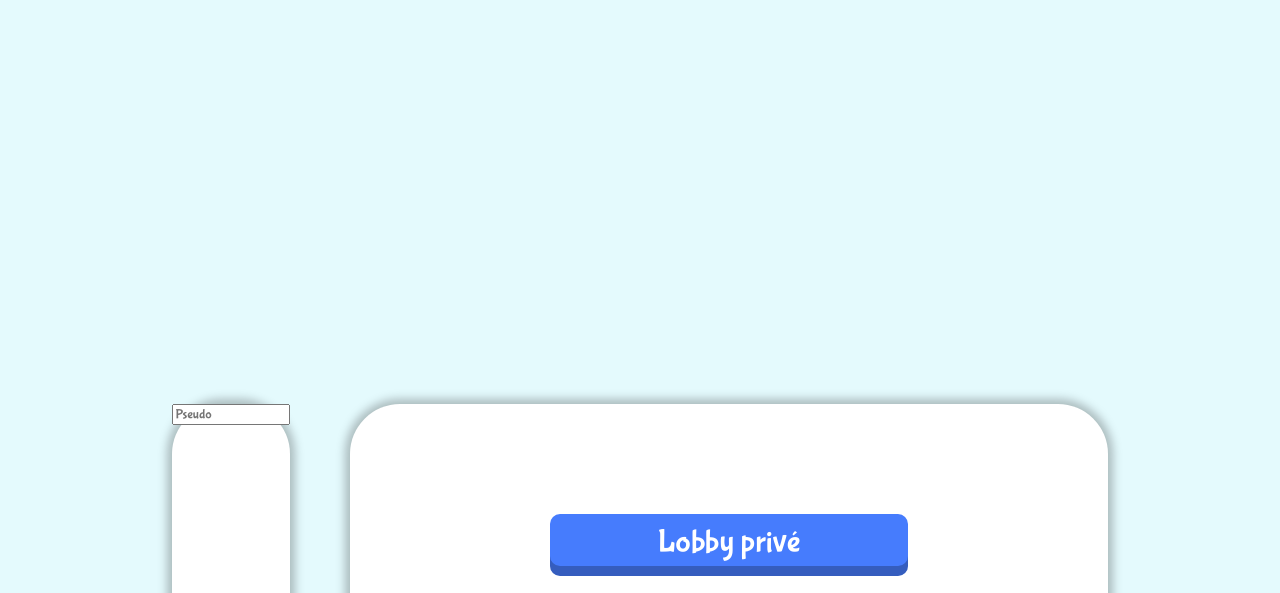
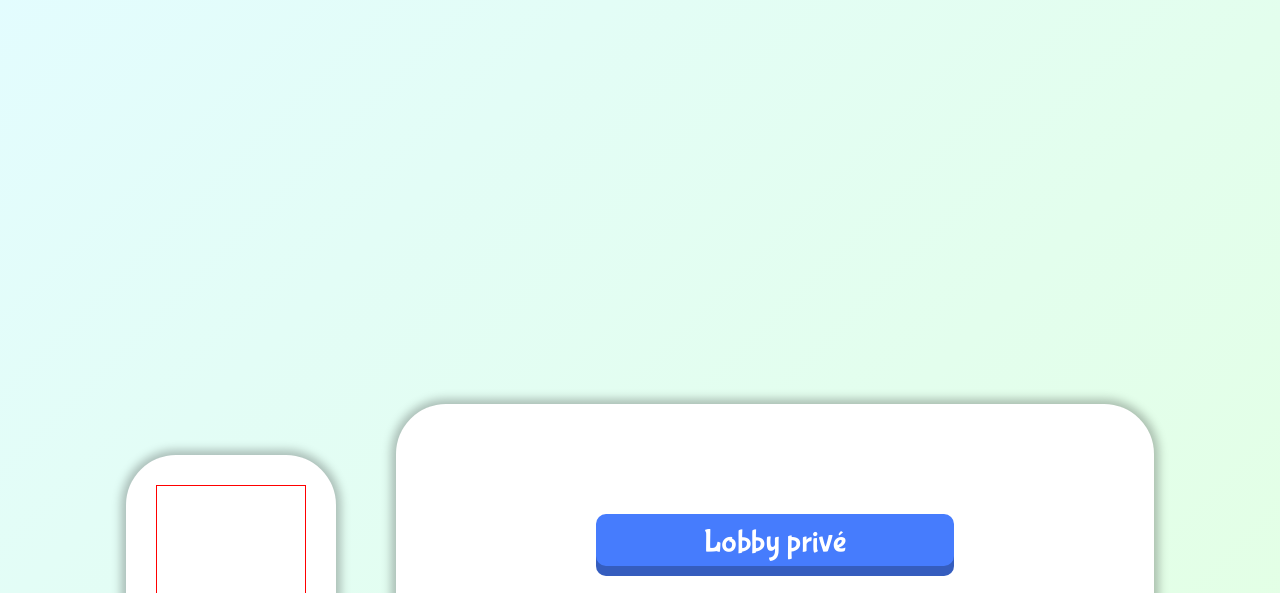
Before and after one commit to ArseneBrosy/minigames, a plain HTML site: page index.html in a window 1280 px wide. Shown: the part 82-675 px from the top of the page. Drawn offline with nearby package versions, Linux system fonts and the light colour scheme.

Commit message:
gradient

```diff
--- a/css/home.css
+++ b/css/home.css
@@ -2,7 +2,6 @@ body {
     display: flex;
     align-items: center;
     flex-direction: column;
-    background-color: #e4fafd;
 }
 
 #menus {
@@ -12,6 +11,7 @@ body {
     right: 0;
     bottom: 0;
     justify-content: center;
+    align-items: end;
 }
 
 .menu {
@@ -141,6 +141,28 @@ body {
     background-color: white;
 }
 
+#profile {
+    height: fit-content;
+    padding: 30px;
+}
+
+#pseudo {
+    outline: none;
+    border: 2px solid #717171;
+    border-radius: 5px;
+    padding: 5px 20px;
+    font-size: 1rem;
+    margin-top: 20px;
+    width: 150px;
+    text-align: center;
+}
+
+#profile-picture {
+    border: 1px solid red;
+    aspect-ratio: 1;
+    width: 100%;
+}
+
 @keyframes menu-enter {
     from {
         transform: translateY(100%);
--- a/css/style.css
+++ b/css/style.css
@@ -12,6 +12,7 @@ a, button {
 
 body {
     overflow: hidden;
+    background: linear-gradient(135deg, #e3fcff, #e3ffe4) no-repeat fixed;
 }
 
 .material-symbols-outlined {
--- a/index.html
+++ b/index.html
@@ -12,7 +12,7 @@
     <div id="menus">
         <div id="profile" class="menu">
             <div id="profile-picture"></div>
-            <input type="text" id="pseudo" placeholder="Pseudo">
+            <input type="text" id="pseudo" placeholder="Pseudo" maxlength="15">
         </div>
         <div class="main menu">
             <button class="button" id="open-private-lobby-menu">Lobby privé</button>
```
